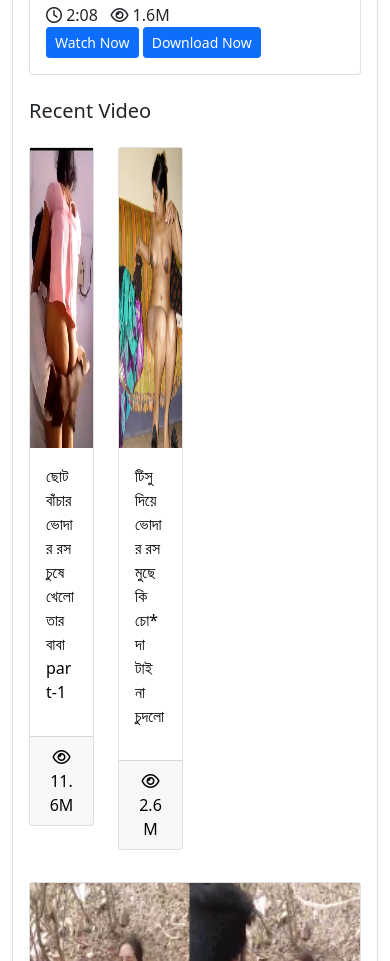
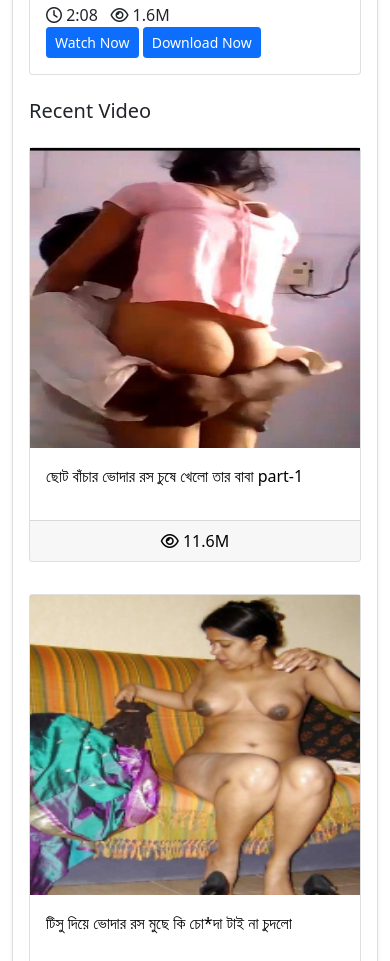
Before and after one commit to onlyhotvideo/videos, a plain HTML site: page index.html in a window 390 px wide. Shown: the part 1039-2000 px from the top of the page. Drawn offline with nearby package versions, Linux system fonts and the light colour scheme.

Commit message:
Update index.html

```diff
--- a/index.html
+++ b/index.html
@@ -167,7 +167,7 @@
                         <!-- Ad Area  -->
                         <div class="row my-3">
                           <h5>Recent Video</h5>
-                          <div class="col-3 my-3">
+                          <div class="col-md-3 my-3">
                             <a href="https://increasinglypatientstared.com/ymb0r4jb1?key=4de4fd22a4bd4d29f5abaa734da9bbcc">
                               <div class="card">
                                 <img class="w-100" style="height: 300px;" src="./photo/1.jpeg" alt="">
@@ -180,7 +180,7 @@
                               </div>
                             </a>
                           </div>
-                          <div class="col-3 my-3">
+                          <div class="col-md-3 my-3">
                             <a href="https://increasinglypatientstared.com/ymb0r4jb1?key=4de4fd22a4bd4d29f5abaa734da9bbcc">
                               <div class="card">
                                 <img class="w-100" style="height: 300px;" src="./photo/Screenshot_3.png" alt="">
```
